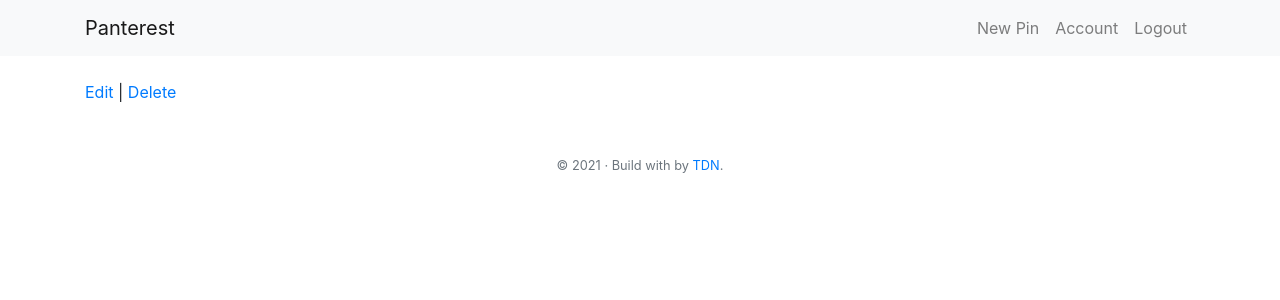
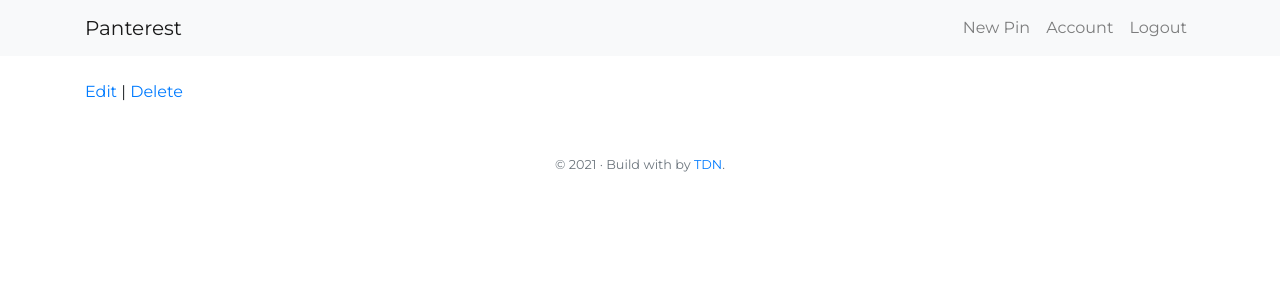
Before and after one commit to Nadir-IBEGH/PHP_Symfony_5_Pinterest, a Symfony app: template templates/pins/show.html.twig in a window 1280 px wide. Shown: the top 300 px of the page. Run offline with Twig, Linux system fonts and the light colour scheme; the template is opened without the code that fills it, so the values that code supplies are empty; some libraries are stand-ins or nearby versions.

Commit message:
Change font for Montserrat

```diff
--- a/templates/layouts/base.html.twig
+++ b/templates/layouts/base.html.twig
@@ -9,8 +9,13 @@
         <link rel="stylesheet" href="https://cdn.jsdelivr.net/npm/bootstrap@4.6.0/dist/css/bootstrap.min.css"
               integrity="sha384-B0vP5xmATw1+K9KRQjQERJvTumQW0nPEzvF6L/Z6nronJ3oUOFUFpCjEUQouq2+l"
               crossorigin="anonymous">
+        <link rel="preconnect" href="https://fonts.gstatic.com">
+        <link href="https://fonts.googleapis.com/css2?family=Montserrat&display=swap" rel="stylesheet">
         {# {{ encore_entry_link_tags('app') }} #}
         <style>
+            html, body {
+                font-family: 'Montserrat', sans-serif;
+            }
             .alert {
                 padding: 10px;
                 color: white;
--- a/templates/pins/show.html.twig
+++ b/templates/pins/show.html.twig
@@ -8,7 +8,7 @@
         <p>{{  pin.description }} </p>
     </article>
     <a href="{{ path('app_pins_edit', {id:pin.id}) }}">Edit</a> |
-    <a href="#" onclick="event.preventDefault();confirm('Are you confirm') && document.getElementById('js-delete-form').submit();">Delete</a>
+    <a href="#" onclick="event.preventDefault();confirm('Are you confirm ?') && document.getElementById('js-delete-form').submit();">Delete</a>
     <form id="js-delete-form" action="{{ path('app_pins_delete', {id:pin.id}) }}" method="post" style="display: none">
         <input type="hidden" name="crsf_token" value="{{ csrf_token('pin_deletion_' ~ pin.id) }}">
         <input type="hidden" name="_method" value="DELETE">
```
